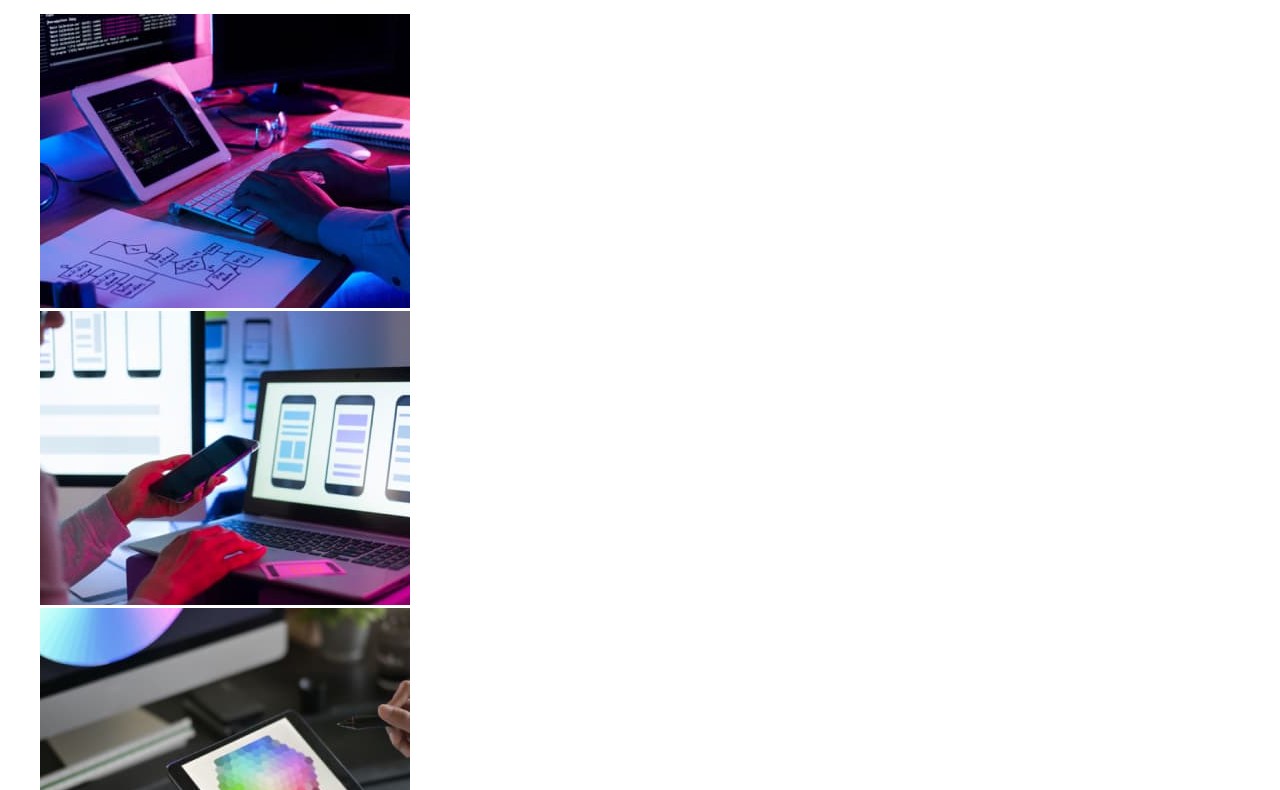
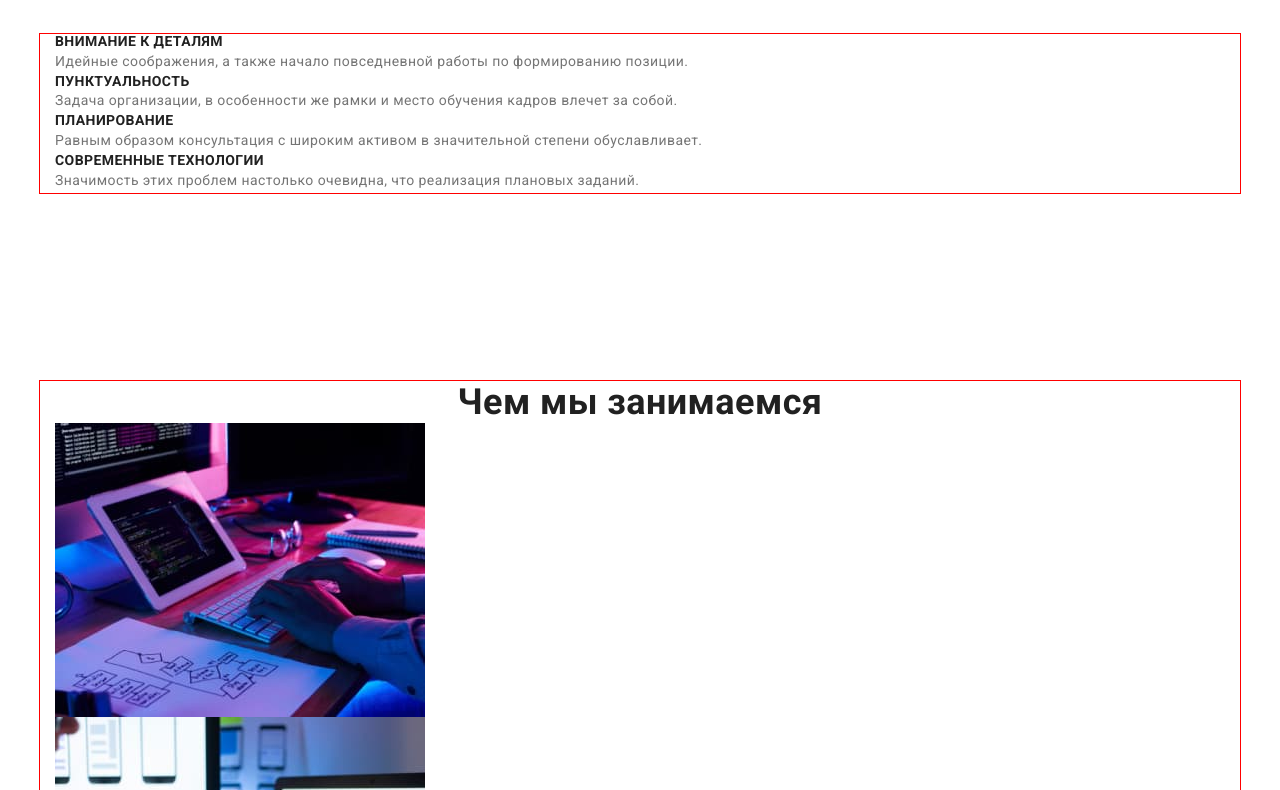
Before and after one commit to kmykolaichuk/goit-markup-hw-03, a plain HTML site: page index.html in a window 1280 px wide. Shown: the part 672-1462 px from the top of the page. Drawn offline with nearby package versions, Linux system fonts and the light colour scheme.

Commit message:
Add class container to all sections

```diff
--- a/css/styles.css
+++ b/css/styles.css
@@ -15,6 +15,28 @@ body {
   font-size: 14px;
   letter-spacing: 0.03em;
 }
+p,
+h1,
+h2,
+h3,
+h4,
+h5,
+h6 {
+  margin: 0;
+}
+
+ul {
+  padding-left: 0;
+  margin: 0;
+}
+
+button {
+  cursor: pointer;
+}
+
+img {
+  display: block;
+}
 
 .link {
   text-decoration: none;
@@ -22,6 +44,19 @@ body {
 
 .list {
   list-style: none;
+}
+
+.container {
+  width: 1200px;
+  padding-left: 15px;
+  padding-right: 15px;
+  margin: 0 auto;
+  outline: 1px solid red;
+}
+
+.section {
+  padding-top: 94px;
+  padding-bottom: 94px;
 }
 
 .visually-hidden {
@@ -94,6 +129,8 @@ body {
 /* ---------------------HERO--------------------- */
 .hero {
   background-color: var(--dark-background-color);
+  padding-top: 200px;
+  padding-bottom: 200px;
 }
 
 .hero-title {
@@ -116,7 +153,6 @@ body {
   letter-spacing: 0.06em;
   color: var(--primary-white-color);
   background-color: var(--accent-color);
-  cursor: pointer;
 }
 .hero-btn:hover,
 .hero-btn:focus {
@@ -199,7 +235,6 @@ body {
   letter-spacing: 0.03em;
   color: var(--title-text-color);
   background-color: var(--secondary-background-color);
-  cursor: pointer;
 }
 
 .portfolio-btn:hover,
--- a/index.html
+++ b/index.html
@@ -22,8 +22,11 @@
   </head>
   <body>
     <header class="header">
+      <div class="container">
         <nav class="header-navigation">
-        <a href="" lang="en" class="header-logo logo link"><span class="accent">Web</span>Studio</a>
+          <a href="" lang="en" class="header-logo logo link"
+            ><span class="accent">Web</span>Studio</a
+          >
           <ul class="header-list list">
             <li class="header-item"><a href="" class="header-link link current">Студия</a></li>
             <li class="header-item">
@@ -40,13 +43,17 @@
             <a class="header-contacts link" href="tel:+380961111111">+38 096 111 11 11</a>
           </li>
         </ul>
+      </div>
     </header>
     <main>
       <section class="hero">
+        <div class="container">
           <h1 class="hero-title">Эффективные решения для вашего бизнеса</h1>
           <button type="button" class="hero-btn">Заказать услугу</button>
+        </div>
       </section>
-      <section class="benefits">
+      <section class="benefits section">
+        <div class="container">
           <h2 class="visually-hidden">Наши преимущества</h2>
           <ul class="benefits-list list">
             <li class="benefits-item">
@@ -74,8 +81,10 @@
               </p>
             </li>
           </ul>
+        </div>
       </section>
-      <section class="working">
+      <section class="working section">
+        <div class="container">
           <h2 class="title">Чем мы занимаемся</h2>
           <ul class="working-list list">
             <li class="working-item">
@@ -103,8 +112,10 @@
               />
             </li>
           </ul>
+        </div>
       </section>
-      <section class="team">
+      <section class="team section">
+        <div class="container">
           <h2 class="title">Наша команда</h2>
           <ul class="team-list list">
             <li class="team-item">
@@ -148,9 +159,11 @@
               <p lang="en" class="team-item-text">UI Designer</p>
             </li>
           </ul>
+        </div>
       </section>
     </main>
     <footer class="footer">
+      <div class="container">
         <a href="" lang="en" class="footer-logo logo link"><span class="accent">Web</span>Studio</a>
         <address class="footer-address">
           <ul class="footer-list list">
@@ -171,6 +184,7 @@
             </li>
           </ul>
         </address>
+      </div>
     </footer>
   </body>
 </html>
```
Lines whose indentation alone changed are shown as unchanged.
